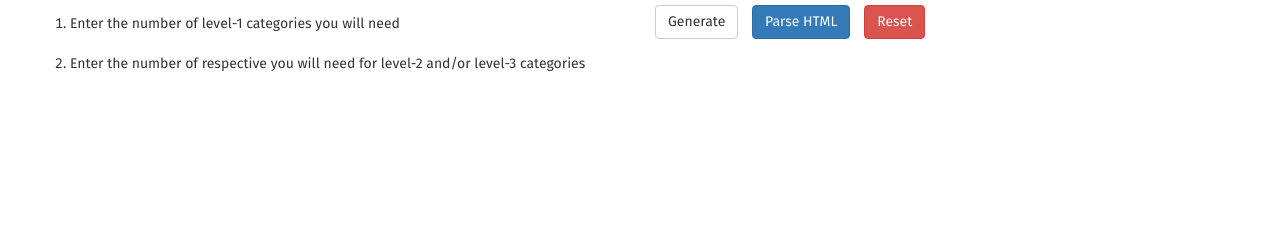
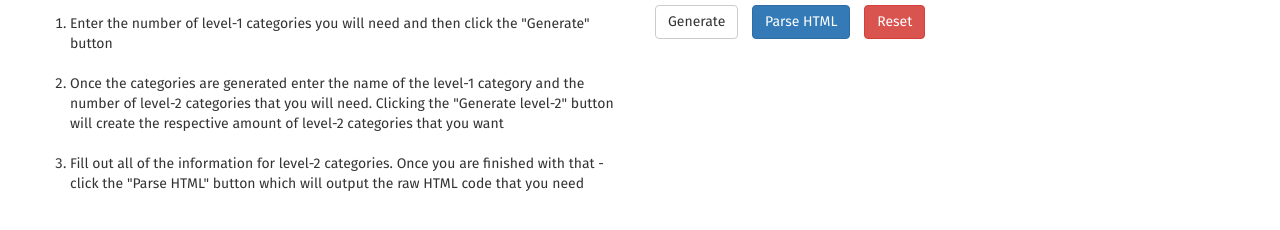
Before and after one commit to Dnguye92/crAutoNav, a website: page app/index.html in a window 1280 px wide. Shown: the part 224-454 px from the top of the page. Drawn offline with nearby package versions, Linux system fonts and the light colour scheme.

```diff
--- a/app/index.html
+++ b/app/index.html
@@ -21,8 +21,9 @@
 			<div class="col-xs-6">
 				<h2>How it works</h2>
 				<ol>
-					<li>Enter the number of level-1 categories you will need</li>
-					<li>Enter the number of respective you will need for level-2 and/or level-3 categories</li>
+					<li>Enter the number of level-1 categories you will need and then click the "Generate" button</li>
+					<li>Once the categories are generated enter the name of the level-1 category and the number of level-2 categories that you will need. Clicking the "Generate level-2" button will create the respective amount of level-2 categories that you want</li>
+					<li>Fill out all of the information for level-2 categories. Once you are finished with that - click the "Parse HTML" button which will output the raw HTML code that you need</li>
 				</ol>
 			</div>
 			<div class="row">
--- a/app/scss/main.scss
+++ b/app/scss/main.scss
@@ -15,7 +15,6 @@
 			}
 		}
 	}
-
 	h1 {
 		color: #e21b70;
 		font-weight: 700;
```
Also changed, not shown: app/js/main.js (+8 -0 lines).
